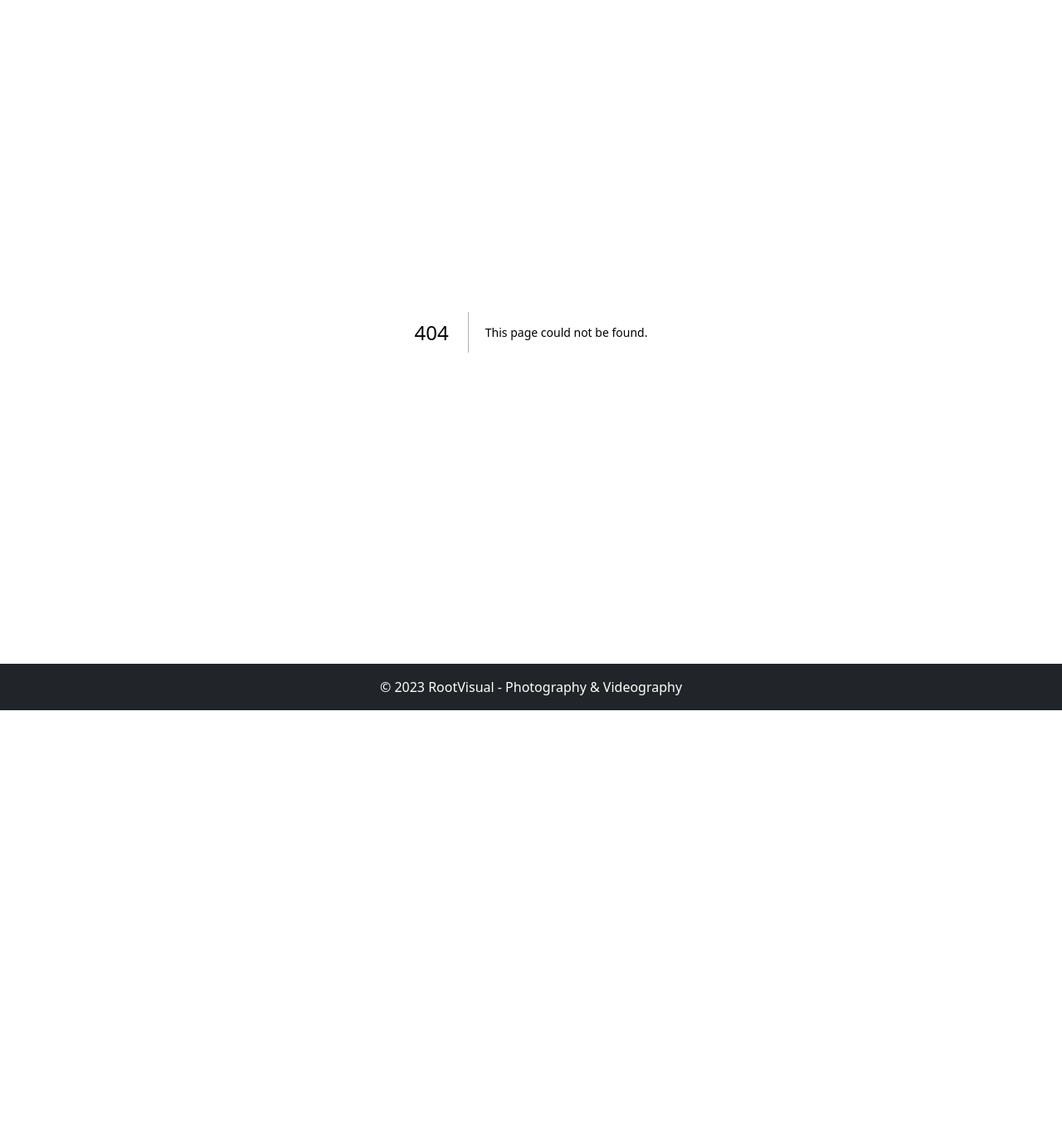
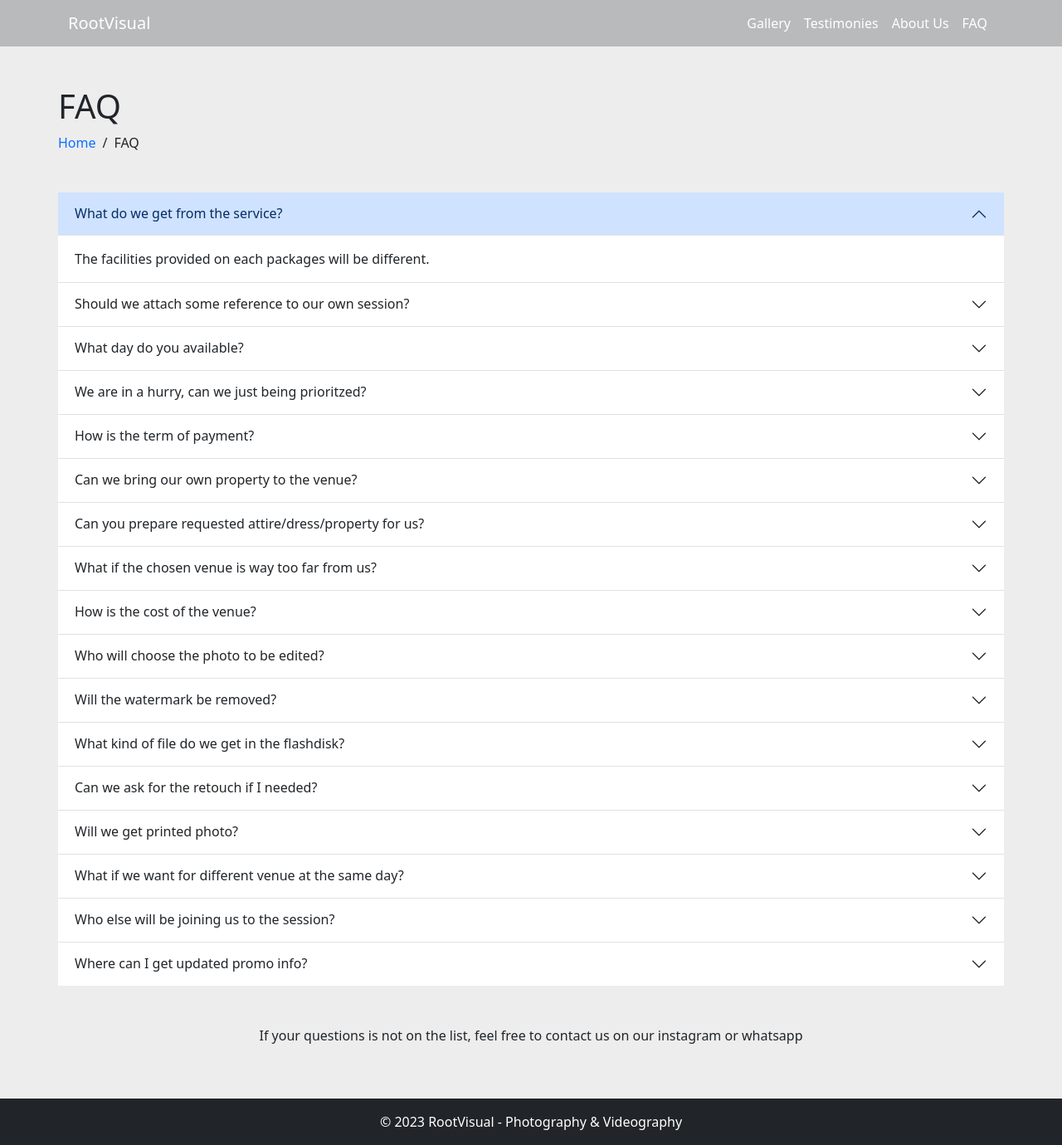
Before and after one commit to maulanakbrr/rootvisual, a Next.js app: page /faq in a window 1280 px wide. Before the commit this address had no page. Shown: the whole page at 83% size. Before the commit the page ends 856 px from the top, so only its background shows below. Built offline with nearby package versions, Linux system fonts and the light colour scheme.

Commit message:
updated BootstrapNav and HomeAbout components. updated global.css. created FAQ page, Custom Breadcrumb and FAQContent components. recreated CustomContainer using jxs

```diff
--- /dev/null
+++ b/app/faq/page.jsx
@@ -0,0 +1,24 @@
+import React from 'react'
+import CustomContainer from '@/components/CustomContainer'
+import CustomBreadcrumb from '@/components/CustomBreadcrumb'
+import FAQContent from '@/components/FAQContent'
+
+
+const FAQ = () => {
+  return (
+    <CustomContainer isPage>
+      <div>
+        <h1>FAQ</h1>
+        <CustomBreadcrumb firstName='FAQ'/>
+      </div>
+
+      <FAQContent/>
+
+      <div>
+        <p style={{ textAlign: 'center' }}>If your questions is not on the list, feel free to contact us on our instagram or whatsapp</p>
+      </div>
+    </CustomContainer>
+  )
+}
+
+export default FAQ
--- a/components/BootstrapNav/index.jsx
+++ b/components/BootstrapNav/index.jsx
@@ -31,7 +31,7 @@ const BootstrapNav = () => {
   }, [handleNavigation]);
 
   return (
-    <Navbar collapseOnSelect expand="lg" fixed='top' bg={y ? 'dark' : 'transparent'} data-bs-theme="dark">
+    <Navbar collapseOnSelect expand="lg" fixed='top' bg='dark' data-bs-theme="dark" className={y ? "" : "bg-opacity-25"}>
       <Container>
         <Navbar.Brand>
 
@@ -47,7 +47,13 @@ const BootstrapNav = () => {
               <Link href='/gallery' style={{ textDecoration: 'none'}} className="text-white">Gallery</Link>
             </Nav.Link>
             <Nav.Link as='span'>
+              <Link href='/testimonies' style={{ textDecoration: 'none'}} className="text-white">Testimonies</Link>
+            </Nav.Link>
+            <Nav.Link as='span'>
               <Link href='/about' style={{ textDecoration: 'none'}} className="text-white">About Us</Link>
+            </Nav.Link>
+            <Nav.Link as='span'>
+              <Link href='/faq' style={{ textDecoration: 'none'}} className="text-white">FAQ</Link>
             </Nav.Link>
           </Nav>
         </Navbar.Collapse>
--- /dev/null
+++ b/components/CustomBreadcrumb/index.jsx
@@ -0,0 +1,31 @@
+import Link from "next/link"
+
+const linkStyle = {
+  textDecoration: 'none'
+}
+
+const slashStyle = {
+  margin: '0 .5rem'
+}
+
+const CustomBreadcrumb = ({firstLink, firstName, secondName}) => {
+  if (secondName) return (
+    <div>
+      <Link href='/' style={linkStyle}>Home</Link>
+      <span style={slashStyle}>/</span>
+      <Link href={`/${firstLink}`} style={linkStyle}>{firstName}</Link>
+      <span style={slashStyle}>/</span>
+      {secondName}
+    </div>
+  )
+
+  return (
+    <div>
+      <Link href='/' style={linkStyle}>Home</Link>
+      <span style={slashStyle}>/</span>
+      {firstName}
+    </div>
+  )
+}
+
+export default CustomBreadcrumb
--- a/components/CustomContainer/index.js
+++ b/components/CustomContainer/index.jsx
@@ -14,8 +14,16 @@ const ModContainer = styled(Container)`
   }
 `
 
+const PageContainer = styled(Container)`
+  margin-top: 56px;
+  padding: 3rem 0;
+`
 
-const CustomContainer = ({ children }) => {
+const CustomContainer = ({ children, isPage }) => {
+  if (isPage) return (
+    <PageContainer>{children}</PageContainer>
+  )
+
   return (
     <ModContainer>{children}</ModContainer>
   )
--- /dev/null
+++ b/components/FAQContent/dummy.js
@@ -0,0 +1,101 @@
+export const DUMMY_FAQ_DATA = [
+  {
+    id: '0',
+    question: 'What do we get from the service?',
+    answer: 'The facilities provided on each packages will be different.'
+  },
+  {
+    id: '1',
+    question: 'Should we attach some reference to our own session?',
+    answer: 'It is not mandatory. If there You have some reference, feel free to tell us so we can consider for the best.'
+  },
+  {
+    id: '2',
+    question: 'What day do you available?',
+    answer: 'We are open for every day start from 8 a.m. until 10 p.m. depends on remaining time slots.'
+  },
+  {
+    id: '3',
+    question: 'We are in a hurry, can we just being prioritzed?',
+    answer: 'Sure things! We will put you in our priority but additional charge will be included in your package. Just let us know when you need it to be as soon as possible.'
+  },
+  {
+    id: '4',
+    question: 'How is the term of payment?',
+    answer: 'Here is the step to save your session with us:',
+    subAnswer: [
+      {
+        id: '4a',
+        text: 'Confirm your session to us to ask for the invoice'
+      },
+      {
+        id: '4b',
+        text: 'Once the invoice released, process your payment with the given periode of time',
+      },
+      {
+        id: '4c',
+        text: 'Immediately, we will process your session’s moodboard, looks, and venue up to 7 days from payment date (all of preparation can be requested by customer)'
+      }
+    ]
+  },
+  {
+    id: '5',
+    question: 'Can we bring our own property to the venue?',
+    answer: 'Yes, you can bring any your own property as additional stuff and will not taken as additional charge from us. Do not be worry!'
+  },
+  {
+    id: '6',
+    question: 'Can you prepare requested attire/dress/property for us?',
+    answer: 'Of course! We will find them and it will be included on you package, whether you to take them home or just for a rent. So, no worries!'
+  },
+  {
+    id: '7',
+    question: 'What if the chosen venue is way too far from us?',
+    answer: 'The best venue will be chosen from us and we will try our best as closer as possible from your location if you requested.'
+  },
+  {
+    id: '8',
+    question: 'How is the cost of the venue?',
+    answer: 'Each package including the venue cost and it will be adjusted depending on how many spot will be taken.'
+  },
+  {
+    id: '9',
+    question: 'Who will choose the photo to be edited?',
+    answer: 'It is a situational term. You can choose photos to be edited or just feel free to let them all on us. We have a team that capable for selecting the best photo for You.'
+  },
+  {
+    id: '10',
+    question: 'Will the watermark be removed?',
+    answer: 'Of course, it will be charged as an additional cost for each photo.'
+  },
+  {
+    id: '11',
+    question: 'What kind of file do we get in the flashdisk?',
+    answer: 'Each session will be included soft-files (unedited), edited-files, and cinematic video on your flashdisk.'
+  },
+  {
+    id: '12',
+    question: 'Can we ask for the retouch if I needed?',
+    answer: 'Sure, your pictures can be retouched but it only provided for exclusice package. If that so, just tell us which name of the photo will be retouched/refine.'
+  },
+  {
+    id: '13',
+    question: 'Will we get printed photo?',
+    answer: 'Yes, indeed. The photo will be delivered through expedition services or our team.'
+  },
+  {
+    id: '14',
+    question: 'What if we want for different venue at the same day?',
+    answer: 'Surely, it can but only for exclusive packages and will be charged as one-day session (including mobilitation, preparation, and its session).'
+  },
+  {
+    id: '15',
+    question: 'Who else will be joining us to the session?',
+    answer: 'Depending on the package. For instance, there will be MUA, wardrobe, stylist, assistant, videographer, helper, and so on.'
+  },
+  {
+    id: '16',
+    question: 'Where can I get updated promo info?',
+    answer: 'You can simply get promo info on our Instagram story and Whatsapp story. As long as it is in the story, the promo is still available.'
+  },
+]
--- /dev/null
+++ b/components/FAQContent/index.jsx
@@ -0,0 +1,38 @@
+'use client'
+
+import { Accordion } from "react-bootstrap"
+import { DUMMY_FAQ_DATA } from "./dummy"
+
+const containerStyle = {
+  margin: '3rem 0'
+}
+
+const FAQContent = () => {
+  return (
+    <div style={containerStyle}>
+      <Accordion defaultActiveKey={['0']} alwaysOpen flush>
+        {
+          DUMMY_FAQ_DATA.map(item => (
+            <Accordion.Item key={item.id} eventKey={item.id}>
+              <Accordion.Header>{item.question}</Accordion.Header>
+              <Accordion.Body>
+                {item.answer}
+                {item?.subAnswer && (
+                  <ul>
+                  {
+                    item?.subAnswer.map(el => (
+                      <li key={el.id}>{el.text}</li>
+                    ))
+                  }
+                </ul>
+                )}
+              </Accordion.Body>
+            </Accordion.Item>
+          ))
+        }
+      </Accordion>
+    </div>
+  )
+}
+
+export default FAQContent
--- a/components/HomeAbout/index.jsx
+++ b/components/HomeAbout/index.jsx
@@ -8,7 +8,6 @@ import CustomContainer from '../CustomContainer'
 const ThisRow = styled(Row)`
   #home-about-desc {
     margin-bottom: 2rem;
-    // font-size: 1rem;
     text-align: center;
   }
 
--- a/styles/globals.css
+++ b/styles/globals.css
@@ -9,7 +9,7 @@ body {
 }
 
 .proj-main-container{
-  min-height: 92.5vh;
+  min-height: calc(100vh - 56px);
 }
 
 .proj-p {
```
